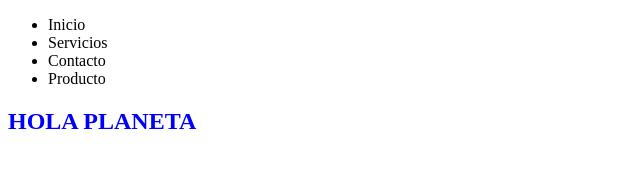
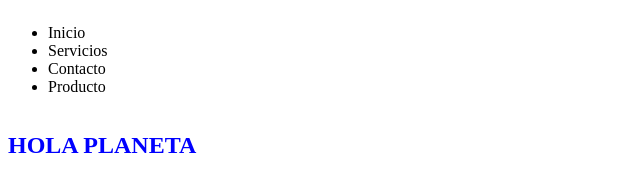
Before and after one commit to LucasColmanLerner/clase10_, a plain HTML site: page index.html in a window 1280 px wide. Shown: the whole page, without its empty margins (0-640 px from the left). Drawn offline with Linux system fonts and the light colour scheme.

Commit message:
agregamos grid a nuestro index

```diff
--- a/index.html
+++ b/index.html
@@ -7,7 +7,7 @@
     <link rel="stylesheet" href="styles.css">
     <title>Document</title>
 </head>
-<body>
+<body class="gridIndex">
     <header>
         <div class="logo"></div>
         <nav>
--- a/styles.css
+++ b/styles.css
@@ -1,3 +1,21 @@
 h1 {
     color: blue;
 }
+.gridIndex {
+    display: grid;
+    grid-template-areas:
+    "header"
+    "main"
+    "footer" ;
+    grid-template-columns: 100%;
+    grid-template-rows: repeat(3, auto);
+}
+header {
+    grid-area: header;
+}
+main {
+    grid-area: main;
+}
+footer {
+    grid-area: footer;
+}
```
